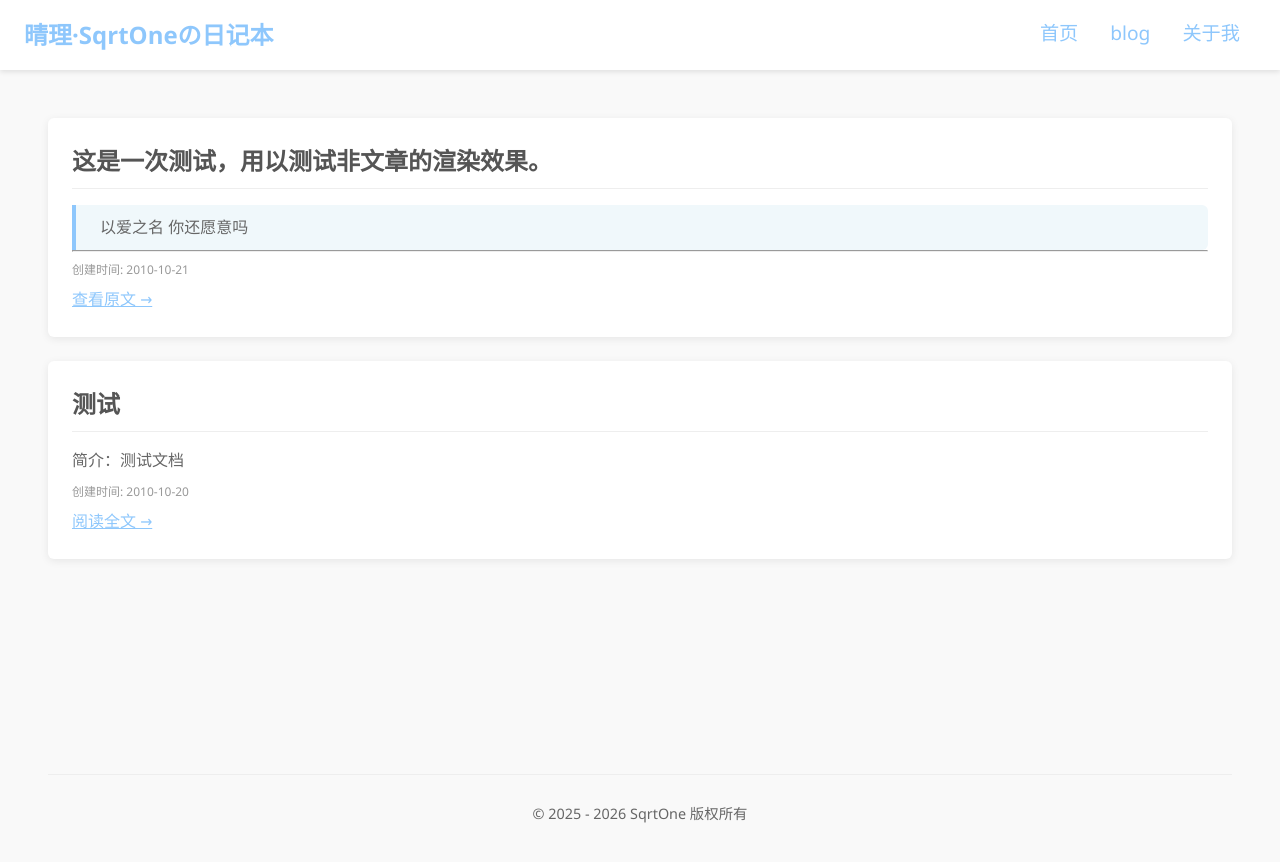
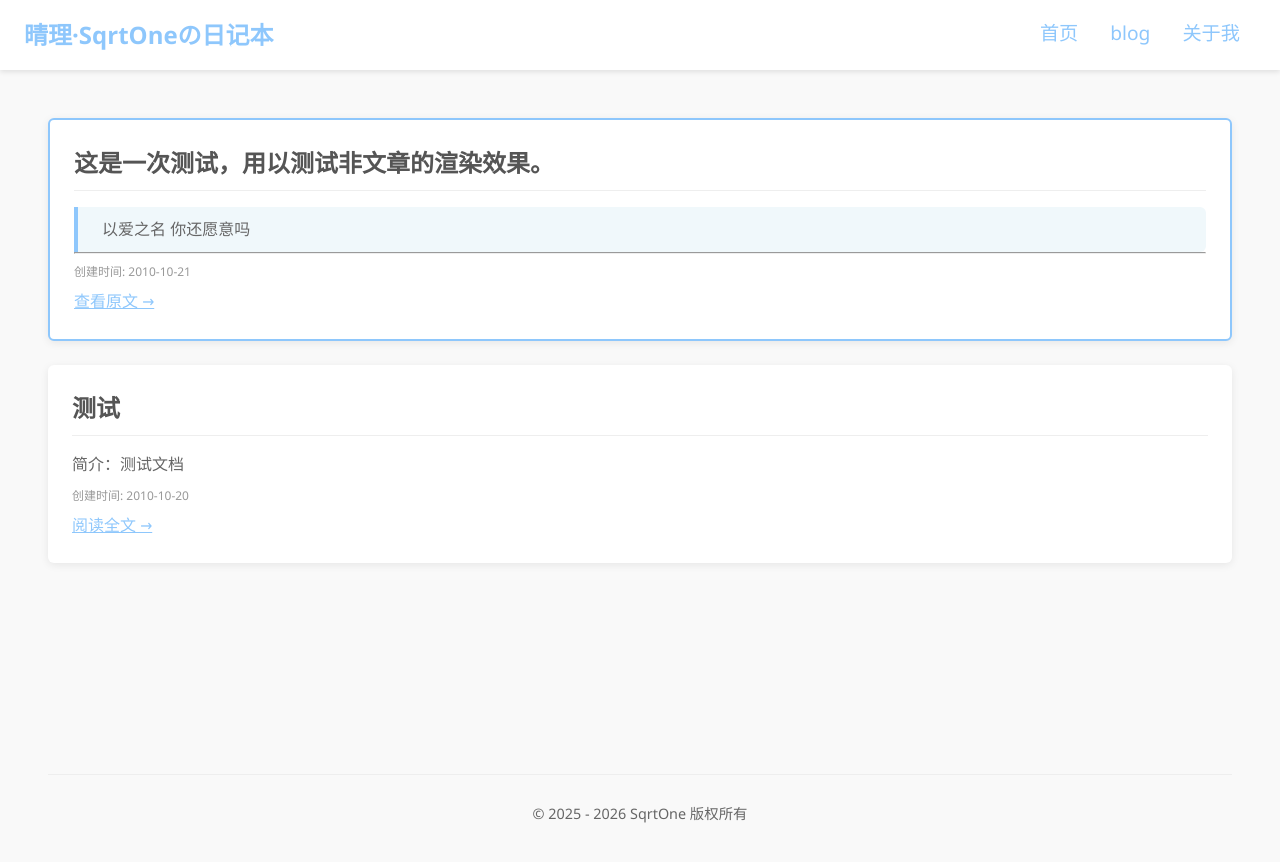
Before and after one commit to SqrtOne/SqrtOne.github.io, a Jekyll site: the page built from blog.html, in a window 1280 px wide. Shown: the top 862 px of the page. Built offline with Jekyll 4.4.1, drawn with Linux system fonts in a browser that asks for light colours.

Commit message:
Update blog.html

```diff
--- a/blog.html
+++ b/blog.html
@@ -6,8 +6,8 @@ title: blog
 
 <div class="card-container">
     {% for post in site.posts %}
+        {% if post.kind == "article" %}
         <section>
-        {% if post.kind == "article" %}
             <h2>{{ post.title }}</h2>
             <p>
                 <!-- {{ post.description | default: post.excerpt | strip_html | strip_newlines | truncate: 50, '...' }}-->
@@ -19,13 +19,15 @@ title: blog
             </p>
             <p class="note">创建时间: {{ post.date | date: "%Y-%m-%d" }}</p>
             <a href="{{ post.url | relative_url }}">阅读全文 →</a>
+        </section>
         {% else %}
+        <section class="border">
             <div>{{ post.content }}</div>
             <hr>
             <p class="note">创建时间: {{ post.date | date: "%Y-%m-%d" }}</p>
             <a href="{{ post.url | relative_url }}">查看原文 →</a>
+        </section>
         {% endif %}
-        </section>
     {% endfor %}
 </div>
 <footer><p>&copy; 2025 - <span id="nowYear"></span> SqrtOne 版权所有</p></footer>
```
